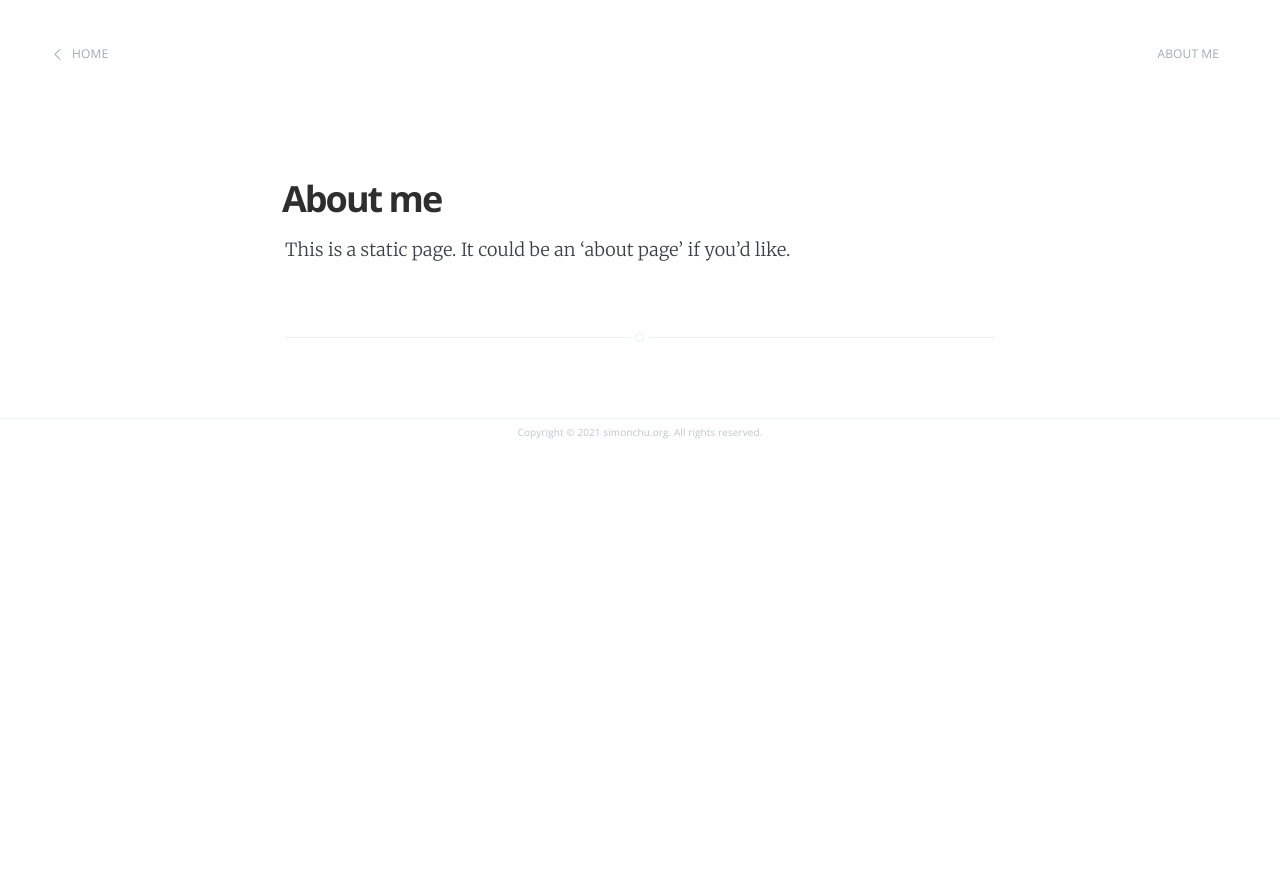
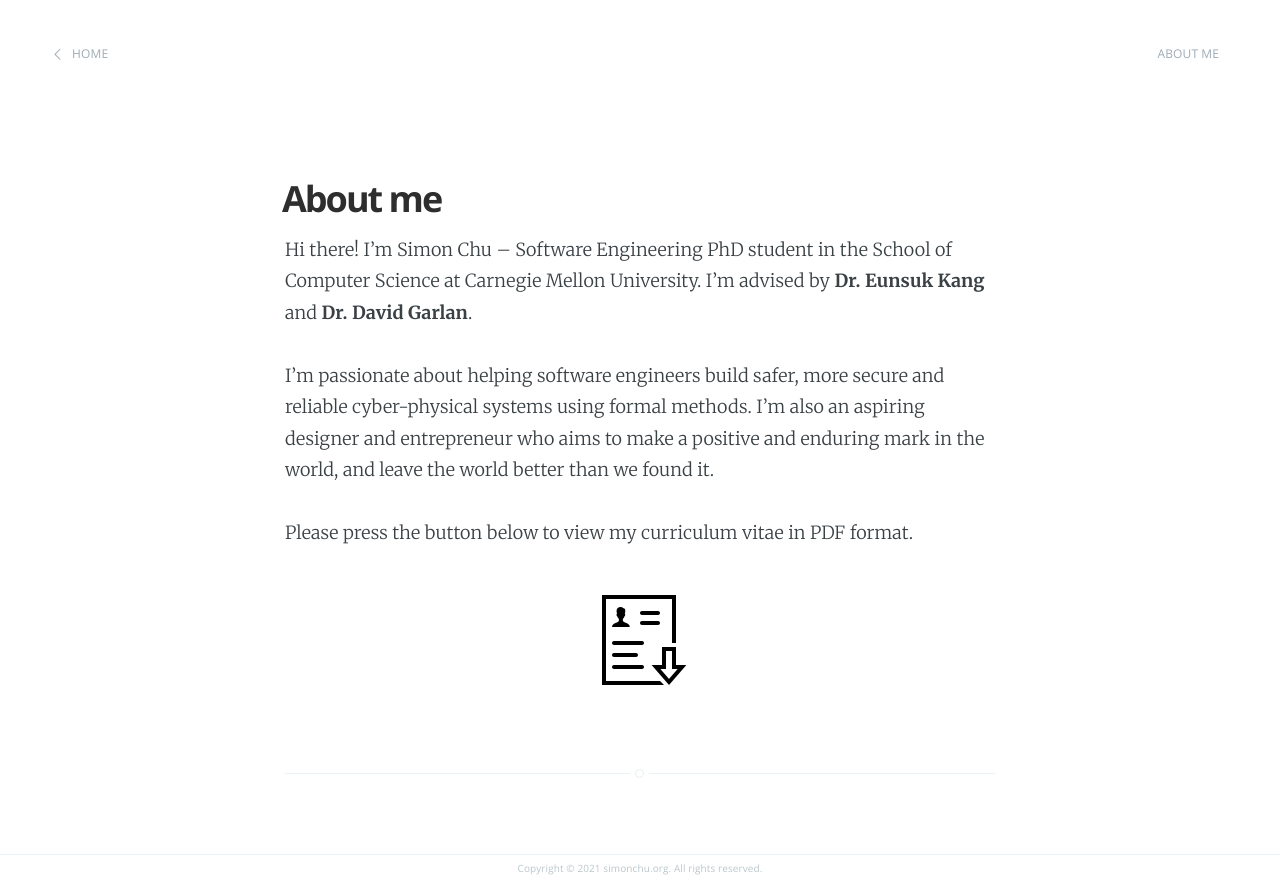
Before and after one commit to sychoo/sychoo.github.io, a plain HTML site: page about.html in a window 1280 px wide. Before the commit the page ends 800 px from the top, so only its background shows below. Drawn offline with nearby package versions, Linux system fonts and the light colour scheme.

Commit message:
auto commit @ Thu May 13 16:06:24 EDT 2021

```diff
--- a/about.html
+++ b/about.html
@@ -46,7 +46,21 @@
         <h1 class="post-title">About me</h1>
 
         <section class="post-content">
-            <p>This is a static page. It could be an ‘about page’ if you’d like.</p>
+            <p>Hi there! I’m Simon Chu – Software Engineering PhD student in the
+School of Computer Science at Carnegie Mellon University. I’m advised by
+<strong>Dr. Eunsuk Kang</strong> and <strong>Dr. David Garlan</strong>.</p>
+
+<p>I’m passionate about helping software engineers build safer, more
+secure and reliable cyber-physical systems using formal methods. I’m
+also an aspiring designer and entrepreneur who aims to make a
+positive and enduring mark in the world, and leave the world better than
+we found it.</p>
+
+<p>Please press the button below to view my curriculum vitae in PDF format.</p>
+
+<p><a href="/assets/docs/chu_cv.pdf">
+    <img src="/assets/images/cv_download.png" alt="CV download" width="100" />
+</a></p>
 
         </section>
 
```
Also changed, not shown: index.html (+1 -1 lines), life/2021/05/13/welcome.html (+3 -3 lines), assets/images/cv_download.png (added), 2 other files.
